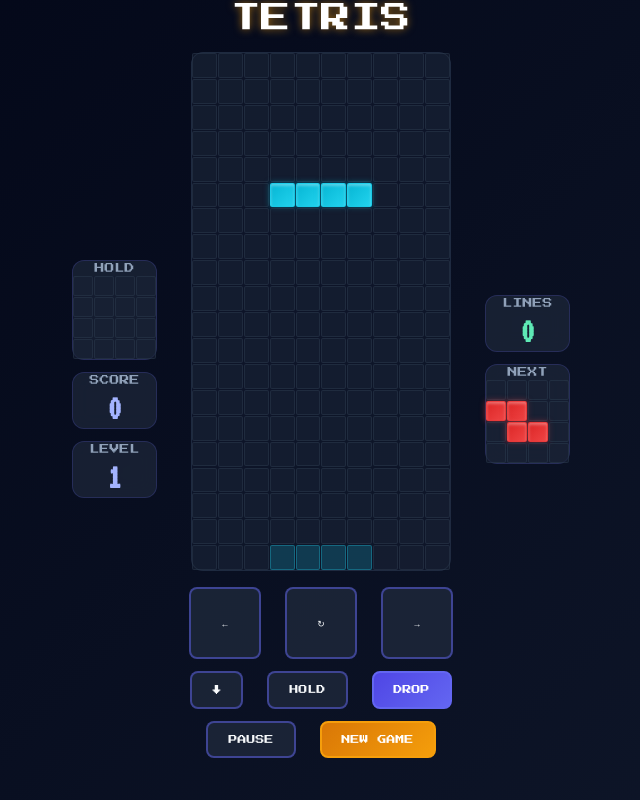
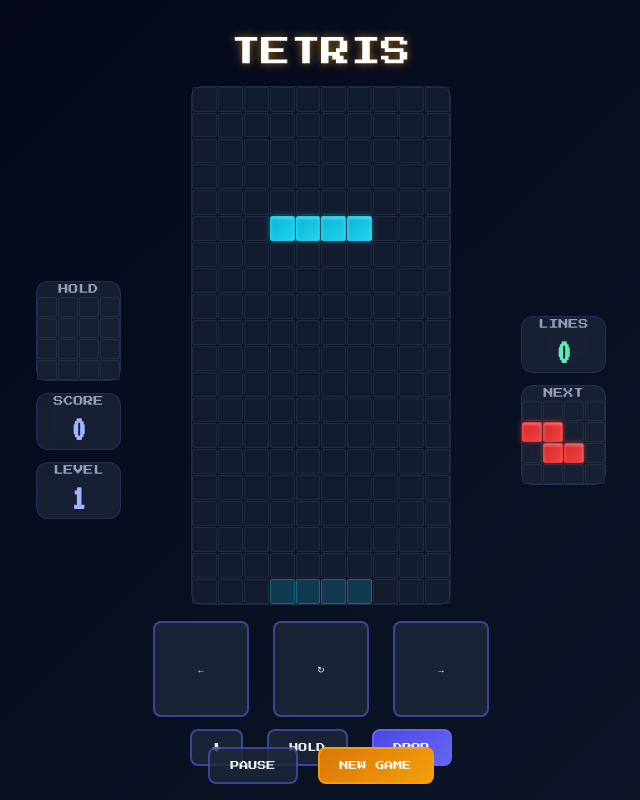
Before and after one commit to ClawbotL/tetris-game, a Next.js app: page / in a window 1280 px wide. Shown: the whole page, without its empty margins (319-959 px from the left). Built offline with nearby package versions, Linux system fonts and the light colour scheme.

Commit message:
Move pause/new game to bottom, bigger buttons

```diff
--- a/app/components/TetrisGame.tsx
+++ b/app/components/TetrisGame.tsx
@@ -487,9 +487,9 @@ export default function TetrisGame() {
   };
 
   return (
-    <div className="h-screen w-full flex flex-col items-center justify-between p-2 md:p-4 select-none overflow-hidden">
+    <div className="h-screen w-full flex flex-col items-center justify-between p-2 md:p-4 select-none overflow-hidden relative">
       {/* Mobile Layout (Small Screens) */}
-      <div className="flex flex-col gap-1 w-full items-center lg:hidden">
+      <div className="flex flex-col gap-1 w-full items-center lg:hidden flex-1">
         <h1 className="font-press-start text-lg text-white text-glow-accent mb-1">TETRIS</h1>
 
         <div className="flex flex-row gap-2 w-full justify-center">
@@ -529,9 +529,9 @@ export default function TetrisGame() {
         </div>
 
         <div className="flex flex-col gap-2 w-full max-w-sm items-center mt-2">
-          <div className="flex justify-center gap-4">
+          <div className="flex justify-center gap-5">
             <button
-              className="game-button rounded-full w-14 h-14 md:w-16 md:h-16 flex items-center justify-center text-2xl md:text-3xl touch-none"
+              className="game-button rounded-full w-16 h-16 md:w-20 md:h-20 flex items-center justify-center text-3xl md:text-4xl touch-none"
               onClick={(e) => { e.preventDefault(); move(-1); }}
               onTouchStart={(e) => { e.preventDefault(); move(-1); }}
               disabled={gameOver || isPaused || clearingRows.length > 0}
@@ -539,7 +539,7 @@ export default function TetrisGame() {
               ←
             </button>
             <button
-              className="game-button rounded-full w-14 h-14 md:w-16 md:h-16 flex items-center justify-center text-2xl md:text-3xl touch-none"
+              className="game-button rounded-full w-16 h-16 md:w-20 md:h-20 flex items-center justify-center text-3xl md:text-4xl touch-none"
               onClick={(e) => { e.preventDefault(); rotate(); }}
               onTouchStart={(e) => { e.preventDefault(); rotate(); }}
               disabled={gameOver || isPaused || clearingRows.length > 0}
@@ -547,7 +547,7 @@ export default function TetrisGame() {
               ↻
             </button>
             <button
-              className="game-button rounded-full w-14 h-14 md:w-16 md:h-16 flex items-center justify-center text-2xl md:text-3xl touch-none"
+              className="game-button rounded-full w-16 h-16 md:w-20 md:h-20 flex items-center justify-center text-3xl md:text-4xl touch-none"
               onClick={(e) => { e.preventDefault(); move(1); }}
               onTouchStart={(e) => { e.preventDefault(); move(1); }}
               disabled={gameOver || isPaused || clearingRows.length > 0}
@@ -556,9 +556,9 @@ export default function TetrisGame() {
             </button>
           </div>
 
-          <div className="flex justify-center gap-4">
+          <div className="flex justify-center gap-5">
             <button
-              className="game-button px-7 py-4 md:px-10 md:py-5 text-[12px] md:text-[14px] touch-none"
+              className="game-button px-9 py-5 md:px-12 md:py-6 text-[14px] md:text-[16px] touch-none"
               onClick={(e) => { e.preventDefault(); drop(); setScore(prev => prev + 1); }}
               onTouchStart={(e) => { e.preventDefault(); drop(); setScore(prev => prev + 1); }}
               disabled={gameOver || isPaused || clearingRows.length > 0}
@@ -566,7 +566,7 @@ export default function TetrisGame() {
               ↓
             </button>
             <button
-              className="game-button px-7 py-4 md:px-10 md:py-5 text-[12px] md:text-[14px] touch-none"
+              className="game-button px-9 py-5 md:px-12 md:py-6 text-[14px] md:text-[16px] touch-none"
               onClick={(e) => { e.preventDefault(); handleHold(); }}
               onTouchStart={(e) => { e.preventDefault(); handleHold(); }}
               disabled={gameOver || isPaused || clearingRows.length > 0 || !canHold}
@@ -574,7 +574,7 @@ export default function TetrisGame() {
               HOLD
             </button>
             <button
-              className="game-button game-button-primary px-7 py-4 md:px-10 md:py-5 text-[12px] md:text-[14px] touch-none"
+              className="game-button game-button-primary px-9 py-5 md:px-12 md:py-6 text-[14px] md:text-[16px] touch-none"
               onClick={(e) => { e.preventDefault(); hardDrop(); }}
               onTouchStart={(e) => { e.preventDefault(); hardDrop(); }}
               disabled={gameOver || isPaused || clearingRows.length > 0}
@@ -582,29 +582,11 @@ export default function TetrisGame() {
               DROP
             </button>
           </div>
-
-          <div className="flex justify-center gap-4">
-            <button
-              className="game-button px-7 py-4 md:px-10 md:py-5 text-[12px] md:text-[14px] touch-none"
-              onClick={(e) => { e.preventDefault(); setIsPaused(prev => !prev); }}
-              onTouchStart={(e) => { e.preventDefault(); setIsPaused(prev => !prev); }}
-              disabled={gameOver}
-            >
-              {isPaused ? 'RESUME' : 'PAUSE'}
-            </button>
-            <button
-              className="game-button game-button-accent px-10 py-4 md:px-12 md:py-5 text-[12px] md:text-[14px] touch-none"
-              onClick={(e) => { e.preventDefault(); resetGame(); }}
-              onTouchStart={(e) => { e.preventDefault(); resetGame(); }}
-            >
-              NEW GAME
-            </button>
-          </div>
         </div>
       </div>
 
       {/* Desktop Layout (Large Screens) */}
-      <div className="w-full max-w-5xl flex flex-col lg:flex-row gap-4 md:gap-8 items-center justify-center hidden lg:flex">
+      <div className="w-full max-w-5xl flex flex-col lg:flex-row gap-4 md:gap-8 items-center justify-center hidden lg:flex flex-1">
         <div className="flex flex-col gap-3 w-full lg:w-auto lg:order-1">
           <div className="game-panel p-4 text-center">
             <h2 className="font-press-start text-[9px] md:text-[10px] mb-2 text-slate-400">HOLD</h2>
@@ -632,9 +614,9 @@ export default function TetrisGame() {
           {renderGrid('min(260px, 90vw)')}
 
           <div className="flex flex-col gap-2 md:gap-3 w-full max-w-md mt-2">
-            <div className="flex justify-center gap-4 md:gap-6">
+            <div className="flex justify-center gap-5 md:gap-6">
               <button
-                className="game-button rounded-full w-14 h-14 md:w-16 md:h-16 lg:w-18 lg:h-18 flex items-center justify-center text-2xl md:text-3xl touch-none"
+                className="game-button rounded-full w-16 h-16 md:w-20 md:h-20 lg:w-24 lg:h-24 flex items-center justify-center text-3xl md:text-4xl touch-none"
                 onClick={(e) => { e.preventDefault(); move(-1); }}
                 onTouchStart={(e) => { e.preventDefault(); move(-1); }}
                 disabled={gameOver || isPaused || clearingRows.length > 0}
@@ -642,7 +624,7 @@ export default function TetrisGame() {
                 ←
               </button>
               <button
-                className="game-button rounded-full w-14 h-14 md:w-16 md:h-16 lg:w-18 lg:h-18 flex items-center justify-center text-2xl md:text-3xl touch-none"
+                className="game-button rounded-full w-16 h-16 md:w-20 md:h-20 lg:w-24 lg:h-24 flex items-center justify-center text-3xl md:text-4xl touch-none"
                 onClick={(e) => { e.preventDefault(); rotate(); }}
                 onTouchStart={(e) => { e.preventDefault(); rotate(); }}
                 disabled={gameOver || isPaused || clearingRows.length > 0}
@@ -650,7 +632,7 @@ export default function TetrisGame() {
                 ↻
               </button>
               <button
-                className="game-button rounded-full w-14 h-14 md:w-16 md:h-16 lg:w-18 lg:h-18 flex items-center justify-center text-2xl md:text-3xl touch-none"
+                className="game-button rounded-full w-16 h-16 md:w-20 md:h-20 lg:w-24 lg:h-24 flex items-center justify-center text-3xl md:text-4xl touch-none"
                 onClick={(e) => { e.preventDefault(); move(1); }}
                 onTouchStart={(e) => { e.preventDefault(); move(1); }}
                 disabled={gameOver || isPaused || clearingRows.length > 0}
@@ -659,9 +641,9 @@ export default function TetrisGame() {
               </button>
             </div>
 
-            <div className="flex justify-center gap-4 md:gap-6">
+            <div className="flex justify-center gap-5 md:gap-6">
               <button
-                className="game-button px-7 py-4 md:px-10 md:py-5 text-[12px] md:text-[14px] touch-none"
+                className="game-button px-9 py-5 md:px-12 md:py-6 text-[14px] md:text-[16px] touch-none"
                 onClick={(e) => { e.preventDefault(); drop(); setScore(prev => prev + 1); }}
                 onTouchStart={(e) => { e.preventDefault(); drop(); setScore(prev => prev + 1); }}
                 disabled={gameOver || isPaused || clearingRows.length > 0}
@@ -669,7 +651,7 @@ export default function TetrisGame() {
                 ↓
               </button>
               <button
-                className="game-button px-7 py-4 md:px-10 md:py-5 text-[12px] md:text-[14px] touch-none"
+                className="game-button px-9 py-5 md:px-12 md:py-6 text-[14px] md:text-[16px] touch-none"
                 onClick={(e) => { e.preventDefault(); handleHold(); }}
                 onTouchStart={(e) => { e.preventDefault(); handleHold(); }}
                 disabled={gameOver || isPaused || clearingRows.length > 0 || !canHold}
@@ -677,30 +659,12 @@ export default function TetrisGame() {
                 HOLD
               </button>
               <button
-                className="game-button game-button-primary px-7 py-4 md:px-10 md:py-5 text-[12px] md:text-[14px] touch-none"
+                className="game-button game-button-primary px-9 py-5 md:px-12 md:py-6 text-[14px] md:text-[16px] touch-none"
                 onClick={(e) => { e.preventDefault(); hardDrop(); }}
                 onTouchStart={(e) => { e.preventDefault(); hardDrop(); }}
                 disabled={gameOver || isPaused || clearingRows.length > 0}
               >
                 DROP
-              </button>
-            </div>
-
-            <div className="flex justify-center gap-4 md:gap-6">
-              <button
-                className="game-button px-7 py-4 md:px-10 md:py-5 text-[12px] md:text-[14px] touch-none"
-                onClick={(e) => { e.preventDefault(); setIsPaused(prev => !prev); }}
-                onTouchStart={(e) => { e.preventDefault(); setIsPaused(prev => !prev); }}
-                disabled={gameOver}
-              >
-                {isPaused ? 'RESUME' : 'PAUSE'}
-              </button>
-              <button
-                className="game-button game-button-accent px-10 py-4 md:px-12 md:py-5 text-[12px] md:text-[14px] touch-none"
-                onClick={(e) => { e.preventDefault(); resetGame(); }}
-                onTouchStart={(e) => { e.preventDefault(); resetGame(); }}
-              >
-                NEW GAME
               </button>
             </div>
           </div>
@@ -719,6 +683,25 @@ export default function TetrisGame() {
         </div>
       </div>
 
+      {/* Absolute Bottom: Pause/New Game Buttons (for all screen sizes) */}
+      <div className="w-full absolute bottom-4 left-0 right-0 flex justify-center gap-5">
+        <button
+          className="game-button px-10 py-5 md:px-14 md:py-7 text-[14px] md:text-[18px] touch-none"
+          onClick={(e) => { e.preventDefault(); setIsPaused(prev => !prev); }}
+          onTouchStart={(e) => { e.preventDefault(); setIsPaused(prev => !prev); }}
+          disabled={gameOver}
+        >
+          {isPaused ? 'RESUME' : 'PAUSE'}
+        </button>
+        <button
+          className="game-button game-button-accent px-10 py-5 md:px-14 md:py-7 text-[14px] md:text-[18px] touch-none"
+          onClick={(e) => { e.preventDefault(); resetGame(); }}
+          onTouchStart={(e) => { e.preventDefault(); resetGame(); }}
+        >
+          NEW GAME
+        </button>
+      </div>
+
       {/* Game Over Overlay */}
       {gameOver && (
         <div className="fixed inset-0 bg-black/85 flex items-center justify-center z-50 backdrop-blur-sm">
@@ -726,7 +709,7 @@ export default function TetrisGame() {
             <h2 className="font-press-start text-xl md:text-2xl text-red-400 mb-6 text-glow-accent">GAME OVER</h2>
             <p className="text-xl md:text-3xl mb-6 text-slate-300">Final Score: <span className="font-bold text-indigo-300">{score.toLocaleString()}</span></p>
             <button
-              className="game-button game-button-accent px-10 py-4 md:px-12 md:py-5 text-[12px] md:text-[14px]"
+              className="game-button game-button-accent px-10 py-4 md:px-12 md:py-5 text-[14px] md:text-[18px]"
               onClick={(e) => { e.preventDefault(); resetGame(); }}
               onTouchStart={(e) => { e.preventDefault(); resetGame(); }}
             >
@@ -742,7 +725,7 @@ export default function TetrisGame() {
           <div className="game-panel p-6 md:p-10 text-center border-2 border-indigo-500/30">
             <h2 className="font-press-start text-xl md:text-2xl text-indigo-300 mb-6 text-glow-primary">PAUSED</h2>
             <button
-              className="game-button game-button-primary px-10 py-4 md:px-12 md:py-5 text-[12px] md:text-[14px]"
+              className="game-button game-button-primary px-10 py-4 md:px-12 md:py-5 text-[14px] md:text-[18px]"
               onClick={(e) => { e.preventDefault(); setIsPaused(false); }}
               onTouchStart={(e) => { e.preventDefault(); setIsPaused(false); }}
             >
```
